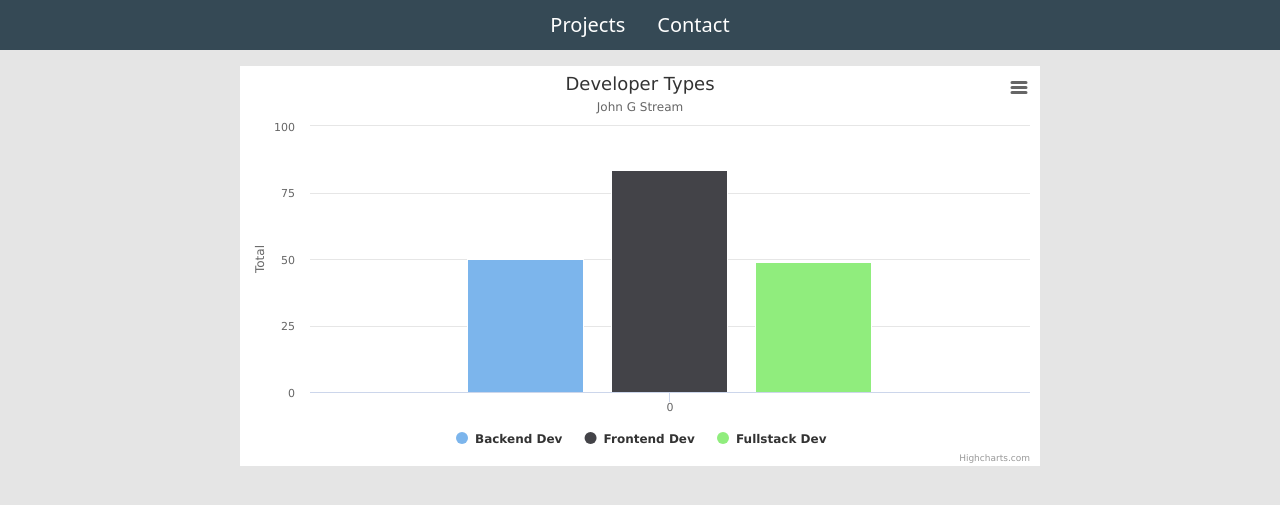
After one commit to JohnG88/my_portfilio, a Django app: page /chart/ in a window 1280 px wide. The commit adds this page. Shown: the top 505 px of the page. Run offline with Django 4.2, Linux system fonts and the light colour scheme; some libraries are stand-ins or nearby versions.

Commit message:
Imported a chart from highcharts.com through cdns

```diff
--- /dev/null
+++ b/base/templates/base/chart.html
@@ -0,0 +1,90 @@
+{% extends "base/main.html" %}
+{% load static %}
+{% block content %}
+
+    <div class="container">
+        <figure class="highcharts-figure">
+            <div id="container"></div>
+            <p class="highcharts-description">
+
+            </p>
+        </figure>
+    </div>
+
+    <script>
+        Highcharts.chart('container', {
+            chart: {
+                type: 'column'
+            },
+            title: {
+                text: 'Developer Types'
+            },
+            subtitle: {
+                text: 'John G Stream'
+            },
+            /*
+            xAxis: {
+                categories: [
+                    'Backend',
+                    'Frontend',
+                    'FullStack'
+                ],
+                crosshair: true
+            },
+            */
+            yAxis: {
+                min: 0,
+                title: {
+                    text: 'Total'
+                }
+            },
+            /*
+            tooltip: {
+                headerFormat: '<span style="font-size:10px">{point.key}</span><table>',
+                pointFormat: '<tr><td style="color:{series.color};padding:0">{series.name}: </td>' +
+                    '<td style="padding:0"><b>{point.y:.1f} mm</b></td></tr>',
+                footerFormat: '</table>',
+                shared: true,
+                useHTML: true
+            },
+
+            plotOptions: {
+                column: {
+                    pointPadding: 0.2,
+                    borderWidth: 0
+                }
+            },
+            */
+            series: [{
+                name: 'Backend Dev',
+                data: [49.9]
+
+            }, {
+                name: 'Frontend Dev',
+                data: [83.6]
+
+            }, {
+                name: 'Fullstack Dev',
+                data: [48.9]
+
+            },
+            ]
+        });
+    </script>
+
+    {% comment %} series: [{
+                name: 'Backend',
+                data: [49.9, 71.5, 106.4, 129.2, 144.0, 176.0, 135.6, 148.5, 216.4, 194.1, 95.6, 54.4]
+
+            }, {
+                name: 'Frontend',
+                data: [83.6, 78.8, 98.5, 93.4, 106.0, 84.5, 105.0, 104.3, 91.2, 83.5, 106.6, 92.3]
+
+            }, {
+                name: 'Fullstack',
+                data: [48.9, 38.8, 39.3, 41.4, 47.0, 48.3, 59.0, 59.6, 52.4, 65.2, 59.3, 51.2]
+
+            },
+            ] {% endcomment %}
+
+{% endblock content %}
--- a/base/templates/base/main.html
+++ b/base/templates/base/main.html
@@ -9,6 +9,60 @@
 
     <link href="https://cdn.jsdelivr.net/npm/bootstrap@5.1.3/dist/css/bootstrap.min.css" rel="stylesheet" integrity="sha384-1BmE4kWBq78iYhFldvKuhfTAU6auU8tT94WrHftjDbrCEXSU1oBoqyl2QvZ6jIW3" crossorigin="anonymous">
     <script src="https://cdn.jsdelivr.net/npm/bootstrap@5.1.3/dist/js/bootstrap.bundle.min.js" integrity="sha384-ka7Sk0Gln4gmtz2MlQnikT1wXgYsOg+OMhuP+IlRH9sENBO0LRn5q+8nbTov4+1p" crossorigin="anonymous"></script>
+
+    <script src="https://code.highcharts.com/highcharts.js"></script>
+    <script src="https://code.highcharts.com/modules/exporting.js"></script>
+    <script src="https://code.highcharts.com/modules/export-data.js"></script>
+    <script src="https://code.highcharts.com/modules/accessibility.js"></script>
+
+    <style>
+        .highcharts-figure,
+        .highcharts-data-table table {
+            min-width: 310px;
+            max-width: 800px;
+            margin: 1em auto;
+        }
+
+        #container {
+            height: 400px;
+        }
+
+        .highcharts-data-table table {
+            font-family: Verdana, sans-serif;
+            border-collapse: collapse;
+            border: 1px solid #ebebeb;
+            margin: 10px auto;
+            text-align: center;
+            width: 100%;
+            max-width: 500px;
+        }
+
+        .highcharts-data-table caption {
+            padding: 1em 0;
+            font-size: 1.2em;
+            color: #555;
+        }
+
+        .highcharts-data-table th {
+            font-weight: 600;
+            padding: 0.5em;
+        }
+
+        .highcharts-data-table td,
+        .highcharts-data-table th,
+        .highcharts-data-table caption {
+            padding: 0.5em;
+        }
+
+        .highcharts-data-table thead tr,
+        .highcharts-data-table tr:nth-child(even) {
+            background: #f8f8f8;
+        }
+
+        .highcharts-data-table tr:hover {
+            background: #f1f7ff;
+        }
+    </style>
 
     <!-- <script src="main.js"></script> -->
     <title>John Gutierrez</title>
--- a/base/urls.py
+++ b/base/urls.py
@@ -12,4 +12,5 @@ urlpatterns = [
     path('add-endorsement/', views.addEndorsement, name='add-endorsement'),
 
     path('donation/', views.donationPage, name='donation'),
+    path('chart/', views.chartPage, name='chart'),
 ]
--- a/base/views.py
+++ b/base/views.py
@@ -132,3 +132,7 @@ def addEndorsement(request):
 def donationPage(request):
 
     return render(request, 'base/donation.html')
+
+def chartPage(request):
+
+    return render(request, 'base/chart.html')
--- /dev/null
+++ b/charts.txt
@@ -0,0 +1 @@
+check out https://d3js.org/,  https://www.chartjs.org/ and https://www.highcharts.com/ for charts
```
